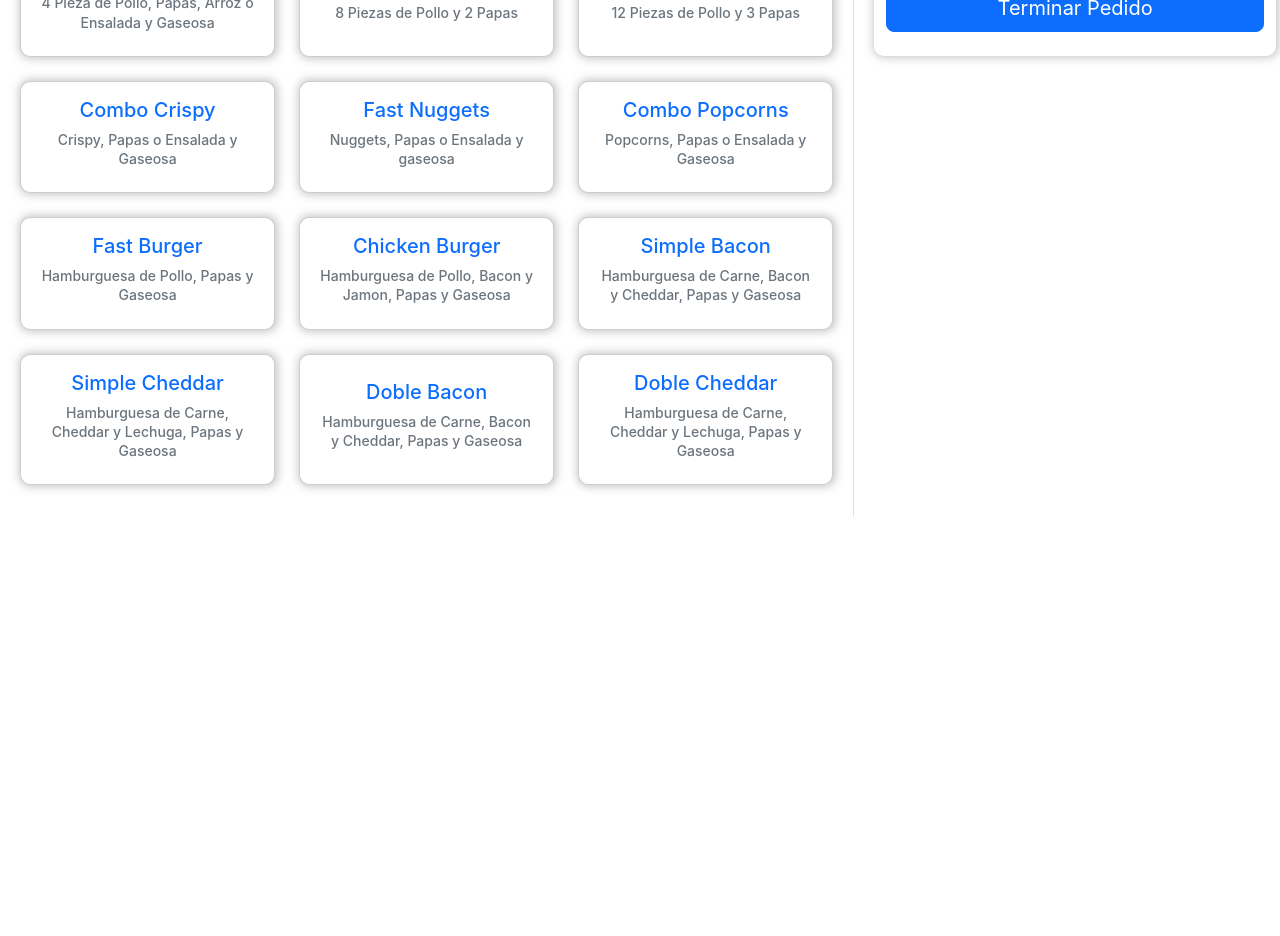
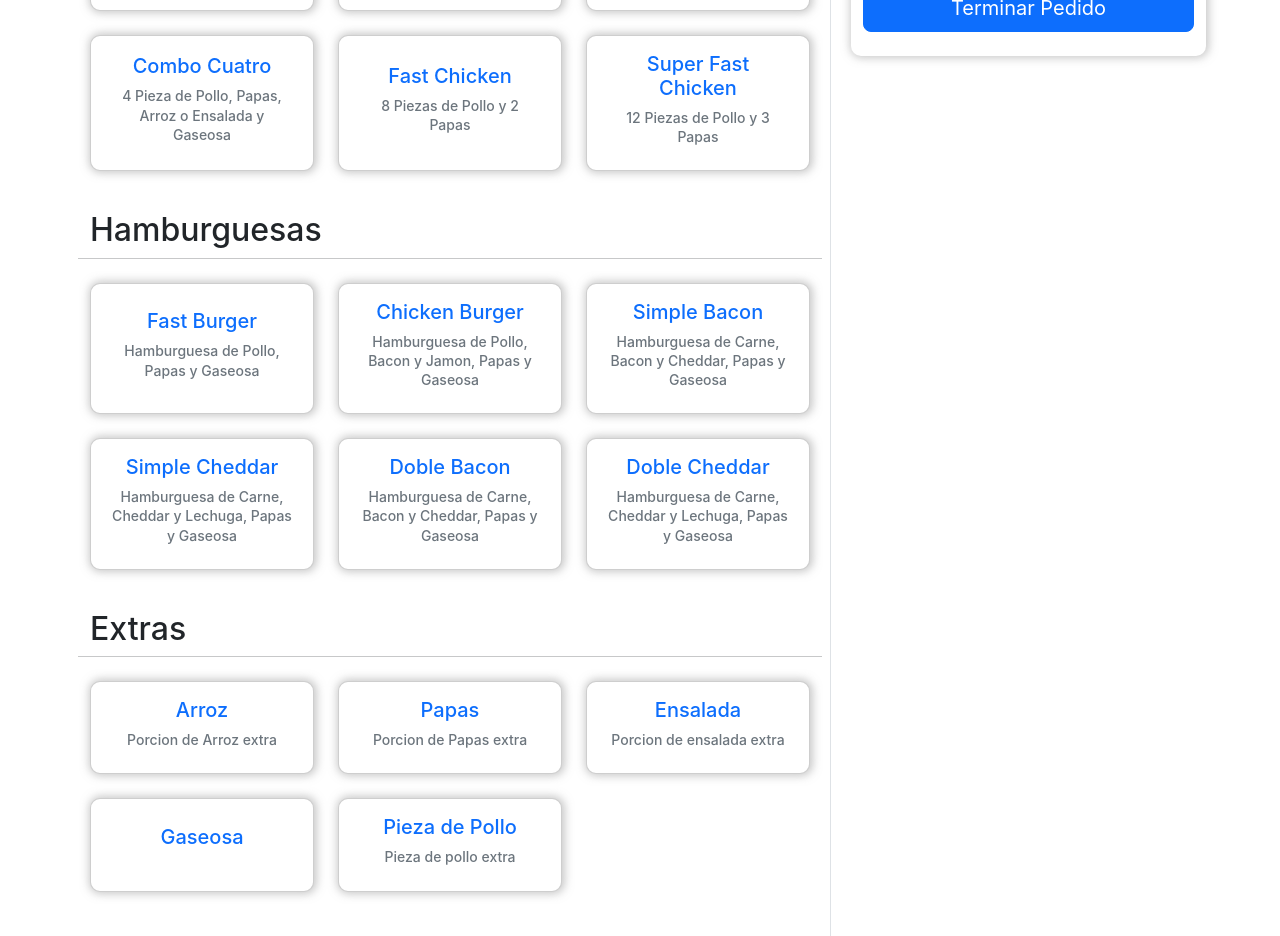
Before and after one commit to matiasfmart/FastChicken-1.0, a React (Create React App) app: page / in a window 1280 px wide. Shown: the part 280-1216 px from the top of the page. Before the commit the page ends 800 px from the top, so only its background shows below. Built offline with nearby package versions, Linux system fonts and the light colour scheme.

Commit message:
edit finish

```diff
--- a/src/components/ItemDetail.jsx
+++ b/src/components/ItemDetail.jsx
@@ -1,30 +1,88 @@
-import React, { useContext } from "react";
+import React, { useContext, useState } from "react";
 import { cartContext } from "../context/Provider";
+import { ModalMenu } from "./ModalMenu";
 
 export const ItemDetail = ({orderItem}) => {
 
-  const { deleteItem } = useContext(cartContext);
+  const { deleteItem, editItem } = useContext(cartContext);
+
+  //#region modal
+  const [showModal, setShowModal] = useState(false);
+  const [valueDrink, setValueDrink] = useState();
+  const [valueDish, setValueDish] = useState();
+
+  const handleClose = () => setShowModal(false);
+  const handleShow = () => setShowModal(true);
+
+  const handleChangeDrink = (val) => setValueDrink(val);
+  const handleChangeDish = (val) => setValueDish(val);
+
+  function resetModalValues(){
+    setValueDrink("")
+    setValueDish("")
+  }
+
+  function addItemEdit(){
+
+    const item = {
+      "id": orderItem.id,
+      "type": orderItem.type,
+      "name": orderItem.name,
+      "dish": valueDish,
+      "drink": valueDrink,
+      "price": orderItem.price
+    }
+    editItem(item);
+    handleClose();
+    resetModalValues();
+  }
+
+  function getEditItem(){
+    setValueDish(orderItem.dish);
+    setValueDrink(orderItem.drink);
+    handleShow();
+  }
+  //#endregion
 
   function deleteItemMenu(){
     deleteItem(orderItem.id);
   }
 
   return (
+    <>
       <li className="list-group-item px-0">
         <div className="d-flex flex-row justify-content-between align-items-center">
-          <div className="p-2"><label><b>{orderItem.name}</b></label></div>
-          <div className="d-flex flex-row justify-content-center align-items-center">
-              <div className="p-2"><button className='btn-addRemove btn btn-outline-primary'>-</button></div>
-              <div className="p-2"><label><b>{orderItem.count}</b></label></div>
-              <div className="p-2"><button className='btn-addRemove btn btn-outline-primary'>+</button></div>
+          <div className="container-fluid">
+            <div className="row"><div className=""><label className="text-primary"><b>{orderItem.name}</b></label></div></div>
+            <div className="row"><div className=""><label><b>${orderItem.price}</b></label></div></div>
           </div>
-          <div className="p-2"><label><b>${orderItem.price}</b></label></div>
-          <button className='btn btn-outline-danger' onClick={deleteItemMenu}>
+          <div className="container-fluid">
+            <div className="row justify-content-center">{orderItem.drink}</div>
+            <div className="row justify-content-center">{orderItem.dish}</div>
+          </div>
+          <div className="container-fluid d-flex justify-content-end">
+              <button className='btn btn-outline-success mx-1' onClick={getEditItem}>
+                <i className="bi bi-pencil-square"></i>
+              </button>
+              <button className='btn btn-outline-danger mx-1' onClick={deleteItemMenu}>
                 <i className="bi bi-trash3"></i>
               </button>
           </div>
-        {/* <div className="container">
-        </div> */}
+        </div>
       </li>
+      <ModalMenu
+        addItem={addItemEdit}
+        handleClose={handleClose}
+        handleChangeDrink={handleChangeDrink}
+        handleChangeDish={handleChangeDish}
+        showModal={showModal}
+        valueDish={valueDish}
+        valueDrink={valueDrink}
+        item={orderItem}
+      />
+      {/* {
+        showModal &&
+      } */}
+    </>
   )
 }
--- a/src/components/Menu.jsx
+++ b/src/components/Menu.jsx
@@ -1,21 +1,21 @@
-import React, { useContext, useEffect, useState } from 'react'
+import React, { useContext, useState } from 'react'
 import { cartContext } from '../context/Provider';
-import { Modal, Button, ToggleButton, ToggleButtonGroup } from 'react-bootstrap';
-
+import { ModalMenu } from './ModalMenu';
 export const Menu = ({menuData}) => {
 
-  const { addItemMenu, getItemsMenu } =  useContext(cartContext);
+  const { addItemMenu } =  useContext(cartContext);
   const [showModal, setShowModal] = useState(false);
 
-  const [valueDrink, setValueDrink] = useState([]);
-  const [valueDish, setValueDish] = useState([]);
+  const [valueDrink, setValueDrink] = useState("");
+  const [valueDish, setValueDish] = useState("");
 
-  const handleChangeDrink = (val) => {
-    setValueDrink(val);
+  function resetModalValues(){
+    setValueDrink("")
+    setValueDish("")
   }
-  const handleChangeDish = (val) => {
-    setValueDish(val);
-  }
+
+  const handleChangeDrink = (val) => setValueDrink(val)
+  const handleChangeDish = (val) => setValueDish(val)
 
   // useEffect(() => {
   //   console.log(valueDrink);
@@ -40,6 +40,7 @@ export const Menu = ({menuData}) => {
     }
     addItemMenu(item);
     handleClose();
+    resetModalValues();
   }
 
   return (
@@ -55,47 +56,19 @@ export const Menu = ({menuData}) => {
           </div>
       </button>
 
-      <Modal show={showModal} onHide={handleClose}>
-          <Modal.Header closeButton>
-            <Modal.Title>{menuData.name}</Modal.Title>
-          </Modal.Header>
-          <Modal.Body className='p-4'>
-            <div className='row mb-4'>
-              <h2 className='mb-4'>Bebida</h2>
-              <ToggleButtonGroup type="radio" name="optionsDrink" value={valueDrink} onChange={handleChangeDrink}>
-                <ToggleButton className="mx-1 py-2" id="tbg-radio-1" value={"Coca"}>
-                  <h5 className='title-menu'>Coca</h5>
-                </ToggleButton>
-                <ToggleButton className="mx-1 py-2" id="tbg-radio-2" value={"Sprite"}>
-                    <h5 className='title-menu'>Sprite</h5>
-                </ToggleButton>
-                <ToggleButton className="mx-1 py-2" id="tbg-radio-3" value={"Fanta"}>
-                    <h5 className='title-menu'>Fanta</h5>
-                </ToggleButton>
-                <ToggleButton className="mx-1 py-2" id="tbg-radio-4" value={"Paso toros"}>
-                    <h5 className='title-menu'>Paso</h5>
-                </ToggleButton>
-              </ToggleButtonGroup>
-            </div>
-
-            <div className='row'>
-              <h2 className='mb-4'>Guarnicion</h2>
-              <ToggleButtonGroup type="radio" name="optionsDish" value={valueDish} onChange={handleChangeDish}>
-                <ToggleButton className="mx-1 py-2" id="tbg-radio-5" value={"Arroz"}>
-                  <h5 className='title-menu'>Arroz</h5>
-                </ToggleButton>
-                <ToggleButton className="mx-1 py-2" id="tbg-radio-6" value={"Ensalada"}>
-                    <h5 className='title-menu'>Ensalada</h5>
-                </ToggleButton>
-              </ToggleButtonGroup>
-            </div>
-
-          </Modal.Body>
-          <Modal.Footer>
-            <Button variant="secondary" onClick={handleClose}>Cerrar</Button>
-            <Button variant="primary" onClick={addItem}>Agregar</Button>
-          </Modal.Footer>
-      </Modal>
+      {
+        showModal &&
+          <ModalMenu
+            addItem={addItem}
+            handleClose={handleClose}
+            handleChangeDrink={handleChangeDrink}
+            handleChangeDish={handleChangeDish}
+            showModal={showModal}
+            valueDish={valueDish}
+            valueDrink={valueDrink}
+            item={menuData}
+          />
+      }
     </div>
   )
 }
--- a/src/components/MenuList.jsx
+++ b/src/components/MenuList.jsx
@@ -25,13 +25,33 @@ export const MenuList = () => {
 
   return (
     <div className='container'>
-        <div className="row">
+        <div className="row mb-3">
+          <h2 className='mb-2'>Pollos</h2>
+          <hr className='mb-4'/>
           {
             menus.map((item) => (
-              <Menu menuData={item} key={item.name} />
+              item.type == "po" && <Menu menuData={item} key={item.name} />
+            ))
+          }
+        </div>
+        <div className="row mb-3">
+          <h2 className='mb-2'>Hamburguesas</h2>
+          <hr className='mb-4'/>
+          {
+            menus.map((item) => (
+              item.type == "bg" && <Menu menuData={item} key={item.name} />
+            ))
+          }
+        </div>
+        <div className="row mb-3">
+          <h2 className='mb-2'>Extras</h2>
+          <hr className='mb-4'/>
+          {
+            menus.map((item) => (
+              item.type == "ex" && <Menu menuData={item} key={item.name} />
             ))
           }
         </div>
     </div>
-  )
-}
+  );
+};
--- /dev/null
+++ b/src/components/ModalMenu.jsx
@@ -0,0 +1,58 @@
+import React from "react";
+import { Modal, Button, ToggleButton, ToggleButtonGroup } from 'react-bootstrap';
+
+export const ModalMenu =
+    (
+        { handleClose, handleChangeDrink, handleChangeDish, addItem,
+        showModal, valueDrink, valueDish, item }
+    ) =>
+{
+  return (
+    <Modal show={showModal} onHide={handleClose}>
+      <Modal.Header closeButton>
+        <Modal.Title>{item.name}</Modal.Title>
+      </Modal.Header>
+      <Modal.Body className="p-4">
+        <div className="row mb-4">
+          <h2 className="mb-4">Bebida</h2>
+          <ToggleButtonGroup type="radio" name="optionsDrink" value={valueDrink} onChange={handleChangeDrink}>
+            <ToggleButton className="mx-1 py-2" id="tbg-radio-1" value={"Coca"}>
+              <h5 className="title-menu">Coca</h5>
+            </ToggleButton>
+            <ToggleButton className="mx-1 py-2" id="tbg-radio-2" value={"Sprite"}>
+              <h5 className="title-menu">Sprite</h5>
+            </ToggleButton>
+            <ToggleButton className="mx-1 py-2" id="tbg-radio-3" value={"Fanta"}>
+              <h5 className="title-menu">Fanta</h5>
+            </ToggleButton>
+            <ToggleButton className="mx-1 py-2" id="tbg-radio-4" value={"Paso toros"}>
+              <h5 className="title-menu">Paso</h5>
+            </ToggleButton>
+          </ToggleButtonGroup>
+        </div>
+        {
+          item.type == "po" &&
+          <div className="row">
+            <h2 className="mb-4">Guarnicion</h2>
+            <ToggleButtonGroup type="radio" name="optionsDish" value={valueDish} onChange={handleChangeDish}>
+              <ToggleButton className="mx-1 py-2" id="tbg-radio-5" value={"Arroz"}>
+                <h5 className="title-menu">Arroz</h5>
+              </ToggleButton>
+              <ToggleButton className="mx-1 py-2" id="tbg-radio-6" value={"Ensalada"}>
+                <h5 className="title-menu">Ensalada</h5>
+              </ToggleButton>
+            </ToggleButtonGroup>
+          </div>
+        }
+      </Modal.Body>
+      <Modal.Footer>
+        <Button variant="secondary" onClick={handleClose}>
+          Cerrar
+        </Button>
+        <Button variant="primary" onClick={addItem}>
+          Agregar
+        </Button>
+      </Modal.Footer>
+    </Modal>
+  );
+};
--- a/src/components/NewOrder.jsx
+++ b/src/components/NewOrder.jsx
@@ -5,7 +5,7 @@ import { OrderDetail } from "./OrderDetail";
 export const NewOrder = () => {
 
   return (
-    <div className="container-fluid">
+    <div className="container-xl">
       <div className="row">
         <div className="col-8 p-2">
             <MenuList />
--- a/src/db/local-db.js
+++ b/src/db/local-db.js
@@ -805,6 +805,56 @@ const combos = [
         "count": 1
       }
     }
+  },
+  {
+    "id": 16,
+    "type": "ex",
+    "name": "Arroz",
+    "description": "Porcion de Arroz extra",
+    "price": 1000,
+    "stock": [
+      { "id": "ar" }
+    ]
+  },
+  {
+    "id": 17,
+    "type": "ex",
+    "name": "Papas",
+    "description": "Porcion de Papas extra",
+    "price": 1000,
+    "stock": [
+      { "id": "pa" }
+    ]
+  },
+  {
+    "id": 18,
+    "type": "ex",
+    "name": "Ensalada",
+    "description": "Porcion de ensalada extra",
+    "price": 1000,
+    "stock": [
+      { "id": "en" }
+    ]
+  },
+  {
+    "id": 19,
+    "type": "ex",
+    "name": "Gaseosa",
+    "description": "",
+    "price": 1000,
+    "stock": [
+      { "id": "cc" }
+    ]
+  },
+  {
+    "id": 20,
+    "type": "ex",
+    "name": "Pieza de Pollo",
+    "description": "Pieza de pollo extra",
+    "price": 1000,
+    "stock": [
+      { "id": "po" }
+    ]
   }
 ]
 
```
Also changed, not shown: src/components/OrderDetail.jsx (+5 -5 lines), src/context/Provider.jsx (+17 -18 lines). Lines whose indentation alone changed are shown as unchanged.
